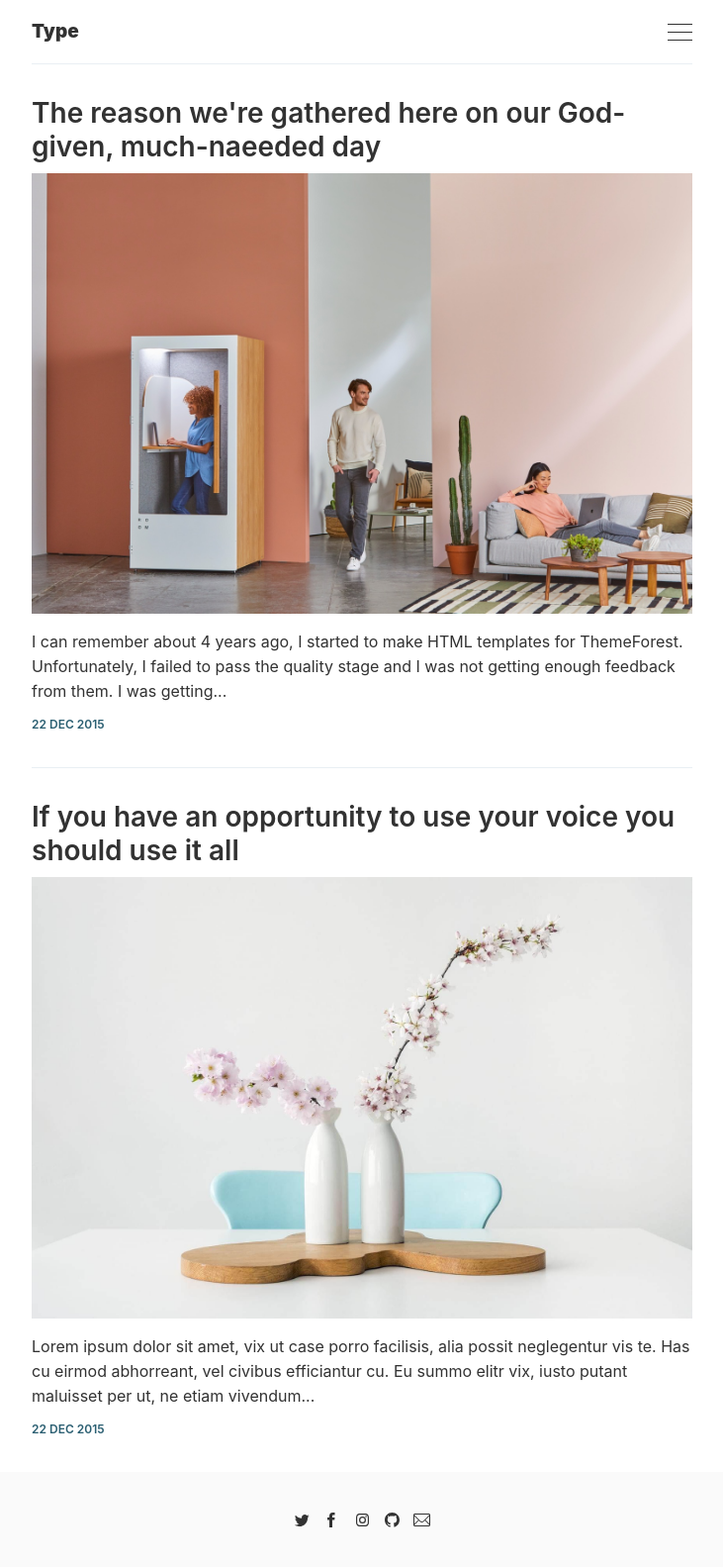
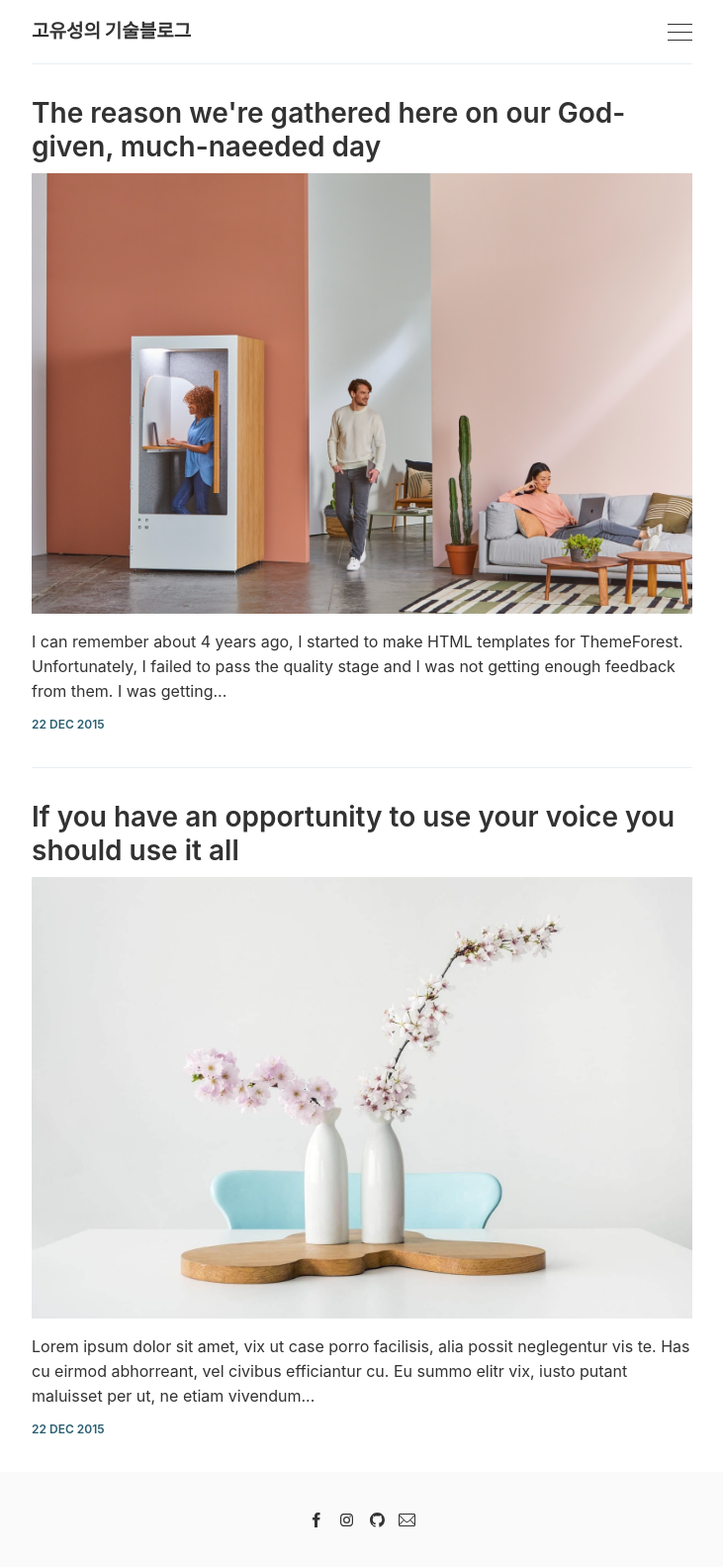
Before and after one commit to koys0818/blog-ex-, a Jekyll site: the page built from index.html, in a window 1280 px wide. Shown: the whole page at 99% size, without its empty margins (274-1005 px from the left). Built offline with Jekyll 4.4.1, drawn with Linux system fonts in a browser that asks for light colours; the list of posts is cut into pages by our own code.

Commit message:
initial setting

```diff
--- a/_config.yml
+++ b/_config.yml
@@ -6,7 +6,7 @@
 # 'jekyll serve'. If you change this file, please restart the server process.
 
 # Site settings
-title:       Type
+title:       고유성의 기술블로그
 email:       ''
 description: ''
 baseurl:     '' # The subpath of your site, e.g. /blog
--- a/_includes/footer.html
+++ b/_includes/footer.html
@@ -3,11 +3,11 @@
     <div class='o-grid__col o-grid__col--full'>
 
       <ul class='o-plain-list c-social-nav u-text-center'>
-        <li class='c-social-nav__item'>
+        <!--<li class='c-social-nav__item'>
           <a href='{{ site.twitter }}' target='_blank'>
             <span class='c-social-nav__icon' data-icon='ei-sc-twitter' data-size='s'></span>
           </a>
-        </li>
+        </li>-->
         <li class='c-social-nav__item'>
           <a href='{{ site.facebook }}' target='_blank'>
             <span class='c-social-nav__icon' data-icon='ei-sc-facebook' data-size='s'></span>
```
